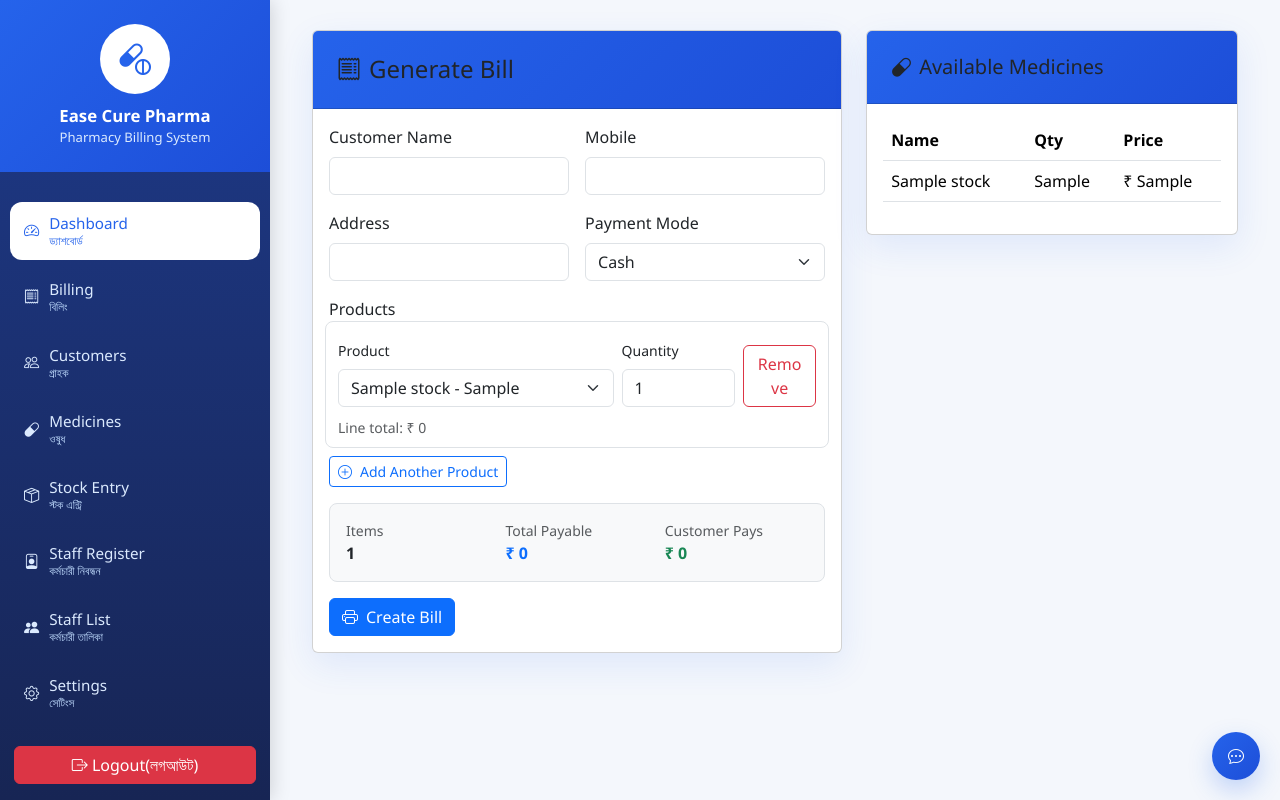
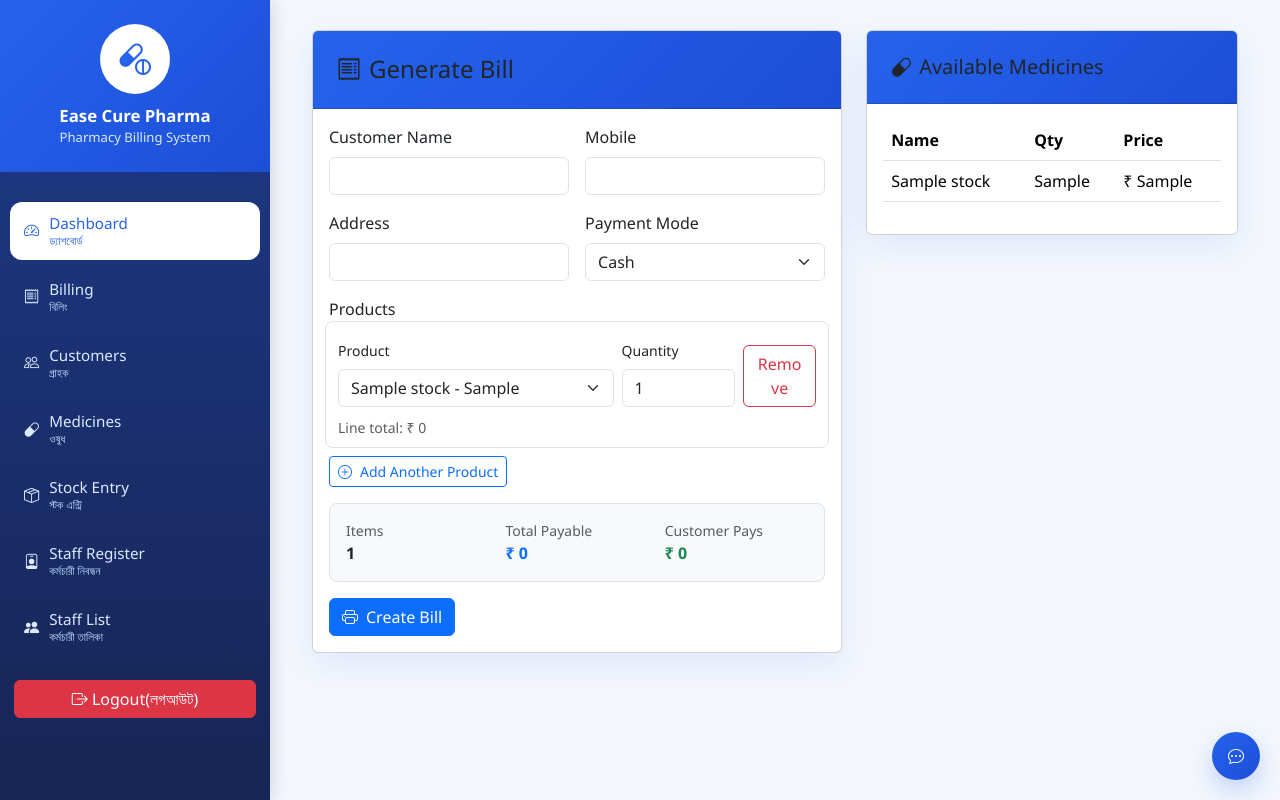
Before and after one commit to MISTU293-art/ease_cure_pharma, a Node server app: page /billing in a window 1280 px wide. Run offline with Node 20, Linux system fonts and the light colour scheme; the visitor is signed in with stand-in values (Sample User, id 1); tables that the repository leaves empty hold one stand-in row (values such as "Sample post"); some libraries are stand-ins or nearby versions.

Commit message:
nmew addedd

```diff
--- a/src/views/partials/sidebar.ejs
+++ b/src/views/partials/sidebar.ejs
@@ -342,15 +342,7 @@
           >
         </li>
 
-        <li>
-          <a href="#" class="nav-link"
-            ><i class="bi bi-gear"></i>
-            <span class="menu-text">
-              Settings
-              <small>সেটিংস</small>
-            </span></a
-          >
-        </li>
+
       </ul>
 
       <div class="logout">
@@ -384,67 +376,47 @@
         <ul class="nav flex-column p-3">
           <li>
             <a href="/dashboard" class="nav-link active"
-              ><i class="bi bi-speedometer2 me-2"></i>Dashboard</a
+              ><i class="bi bi-speedometer2 me-2"></i>Dashboard<small>ড্যাশবোর্ড</small></a
             >
           </li>
 
           <li>
             <a href="/billing" class="nav-link"
-              ><i class="bi bi-receipt me-2"></i>Billing</a
+              ><i class="bi bi-receipt me-2"></i>Billing<small>বিলিং</small></a
             >
           </li>
 
           <li>
             <a href="/customer" class="nav-link"
-              ><i class="bi bi-people me-2"></i>Customers</a
-            >
-          </li>
-
-          <li>
-            <a href="#" class="nav-link"
-              ><i class="bi bi-capsule me-2"></i>Medicines</a
-            >
-          </li>
-
-          <li>
-            <a href="#" class="nav-link"
-              ><i class="bi bi-grid me-2"></i>Categories</a
-            >
-          </li>
-
-          <li>
-            <a href="#" class="nav-link"
-              ><i class="bi bi-truck me-2"></i>Suppliers</a
-            >
-          </li>
-
-          <li>
-            <a href="#" class="nav-link"
-              ><i class="bi bi-cart-check me-2"></i>Purchase</a
+              ><i class="bi bi-people me-2"></i>Customers   <small>গ্রাহক</small></a
             >
           </li>
 
           <li>
             <a href="/stock-add" class="nav-link"
-              ><i class="bi bi-box-seam me-2"></i>Inventory</a
+              ><i class="bi bi-box-seam me-2"></i>Inventory <small>স্টক এন্ট্রি</small></a
             >
           </li>
 
+        <li>
+          <a href="/stock" class="nav-link"
+            ><i class="bi bi-capsule"></i>
+            <span class="menu-text">
+              Medicines
+              <small>ওষুধ</small>
+            </span></a
+          >
+        </li>
+
           <li>
             <a href="/add-staff" class="nav-link"
-              ><i class="bi bi-person-badge me-2"></i> Register Staff</a
+              ><i class="bi bi-person-badge me-2"></i> Register Staff <small>কর্মচারী নিবন্ধন</small></a
             >
           </li>
 
           <li>
             <a href="/staff-table" class="nav-link"
-              ><i class="bi bi-bar-chart me-2"></i>Staff Details</a
-            >
-          </li>
-
-          <li>
-            <a href="#" class="nav-link"
-              ><i class="bi bi-gear me-2"></i>Settings</a
+              ><i class="bi bi-bar-chart me-2"></i>Staff Details     <small>কর্মচারী তালিকা</small></a
             >
           </li>
         </ul>
@@ -466,11 +438,15 @@
           <i class="bi bi-robot me-2"></i>Pharma Assistant
         </div>
         <div class="chatbot-messages" id="chatbotMessages">
-          <div class="chatbot-message bot">Hello! I can help with billing, stock, customers, and staff. 😊</div>
+          <div class="chatbot-message bot">
+            Hello! I can help with billing, stock, customers, and staff. 😊
+          </div>
         </div>
         <div class="chatbot-footer">
           <input id="chatbotInput" type="text" placeholder="Ask something..." />
-          <button id="chatbotSend" type="button"><i class="bi bi-send"></i></button>
+          <button id="chatbotSend" type="button">
+            <i class="bi bi-send"></i>
+          </button>
         </div>
       </div>
       <button class="chatbot-toggle" id="chatbotToggle" type="button">
@@ -480,48 +456,54 @@
 
     <script src="https://cdn.jsdelivr.net/npm/bootstrap@5.3.7/dist/js/bootstrap.bundle.min.js"></script>
     <script>
-      const chatbotToggle = document.getElementById('chatbotToggle');
-      const chatbotPanel = document.getElementById('chatbotPanel');
-      const chatbotMessages = document.getElementById('chatbotMessages');
-      const chatbotInput = document.getElementById('chatbotInput');
-      const chatbotSend = document.getElementById('chatbotSend');
+      const chatbotToggle = document.getElementById("chatbotToggle");
+      const chatbotPanel = document.getElementById("chatbotPanel");
+      const chatbotMessages = document.getElementById("chatbotMessages");
+      const chatbotInput = document.getElementById("chatbotInput");
+      const chatbotSend = document.getElementById("chatbotSend");
 
-      chatbotToggle?.addEventListener('click', () => {
-        chatbotPanel?.classList.toggle('open');
+      chatbotToggle?.addEventListener("click", () => {
+        chatbotPanel?.classList.toggle("open");
       });
 
-      function addMessage(text, type = 'bot') {
-        const div = document.createElement('div');
+      function addMessage(text, type = "bot") {
+        const div = document.createElement("div");
         div.className = `chatbot-message ${type}`;
         div.textContent = text;
         chatbotMessages?.appendChild(div);
-        chatbotMessages?.scrollTo({ top: chatbotMessages.scrollHeight, behavior: 'smooth' });
+        chatbotMessages?.scrollTo({
+          top: chatbotMessages.scrollHeight,
+          behavior: "smooth",
+        });
       }
 
       async function sendChatbotMessage() {
         const message = chatbotInput?.value?.trim();
         if (!message) return;
 
-        addMessage(message, 'user');
-        chatbotInput.value = '';
+        addMessage(message, "user");
+        chatbotInput.value = "";
 
         try {
-          const response = await fetch('/chatbot/message', {
-            method: 'POST',
-            headers: { 'Content-Type': 'application/json' },
-            body: JSON.stringify({ message })
+          const response = await fetch("/chatbot/message", {
+            method: "POST",
+            headers: { "Content-Type": "application/json" },
+            body: JSON.stringify({ message }),
           });
 
           const data = await response.json();
-          addMessage(data.reply || 'Sorry, I could not answer right now.', 'bot');
+          addMessage(
+            data.reply || "Sorry, I could not answer right now.",
+            "bot",
+          );
         } catch (error) {
-          addMessage('Sorry, I could not answer right now.', 'bot');
+          addMessage("Sorry, I could not answer right now.", "bot");
         }
       }
 
-      chatbotSend?.addEventListener('click', sendChatbotMessage);
-      chatbotInput?.addEventListener('keydown', (event) => {
-        if (event.key === 'Enter') {
+      chatbotSend?.addEventListener("click", sendChatbotMessage);
+      chatbotInput?.addEventListener("keydown", (event) => {
+        if (event.key === "Enter") {
           event.preventDefault();
           sendChatbotMessage();
         }
```
